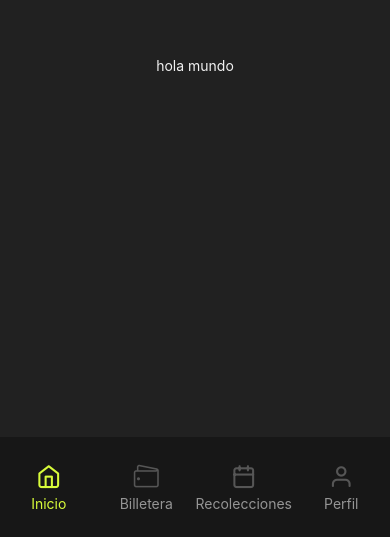
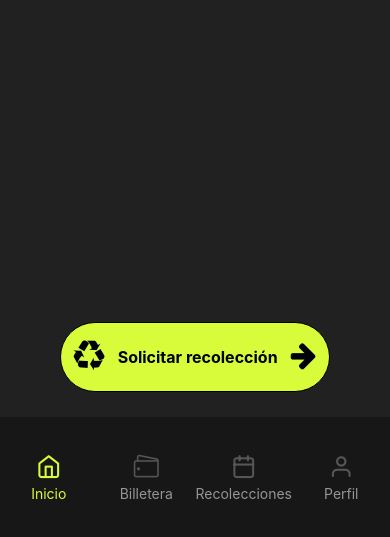
Before and after one commit to lortiz24/PT-mutuaCloneApp, a React Native app: screen / in a window 390 px wide. Shown: the part 307-844 px from the top of the page. Built offline with nearby package versions, Linux system fonts and the light colour scheme.

Commit message:
Se agrega boton flotante de redireccionar

```diff
--- a/src/components/common/app-bar/AppBar.tsx
+++ b/src/components/common/app-bar/AppBar.tsx
@@ -8,6 +8,7 @@ import ProfileView from '../../views/profile/ProfileView';
 import IconFeather from 'react-native-vector-icons/Feather';
 import SimpleLineIcons from 'react-native-vector-icons/SimpleLineIcons';
 import StyleText from '../../ui/style-text/StyleText';
+
 
 const styles = StyleSheet.create({
   container: {
@@ -29,7 +30,7 @@ const styles = StyleSheet.create({
 
 const Tab = createBottomTabNavigator();
 
-export const AppBar = () => {
+export const  AppBar = () => {
   return (
     <>
       <StatusBar barStyle="light-content" backgroundColor={styles.container.backgroundColor} />
@@ -38,7 +39,7 @@ export const AppBar = () => {
         screenOptions={{
           headerShown: false,
           tabBarStyle: {
-            height: 100,
+            height: 120,
             borderTopWidth: 0,
           },
         }}
--- /dev/null
+++ b/src/components/ui/button-redirect/ButtonRedirect.tsx
@@ -0,0 +1,29 @@
+import {
+  StyleProp,
+  TextStyle,
+  TouchableOpacity,
+  TouchableWithoutFeedback,
+  ViewStyle,
+} from 'react-native';
+import StyleText from '../style-text/StyleText';
+import Fontisto from 'react-native-vector-icons/Fontisto';
+import FontAwesome from 'react-native-vector-icons/FontAwesome';
+import { theme } from '../../../config/theme/theme';
+
+interface Props {
+  styleText?: StyleProp<TextStyle>;
+  styleTouchable?: StyleProp<ViewStyle>;
+  title: string;
+}
+
+const ButtonRedirect = ({ styleText, styleTouchable, title }: Props) => {
+  return (
+    <TouchableOpacity style={styleTouchable}>
+      <Fontisto name="recycle" size={30} color={theme.colors.black} style={{ paddingBottom: 5 }} />
+      <StyleText style={styleText}>{title}</StyleText>
+      <FontAwesome name="arrow-right" size={30} color={theme.colors.black} style={{ paddingBottom: 5 }} />
+    </TouchableOpacity>
+  );
+};
+
+export default ButtonRedirect;
--- a/src/components/views/home/HomeView.tsx
+++ b/src/components/views/home/HomeView.tsx
@@ -1,16 +1,42 @@
 import { View, StyleSheet } from 'react-native';
 import StyleText from '../../ui/style-text/StyleText';
+import ButtonRedirect from '../../ui/button-redirect/ButtonRedirect';
+
+import { theme } from '../../../config/theme/theme';
 
 const HomeView = () => {
   return (
     <View style={styles.container}>
-      <StyleText>hola mundo</StyleText>
+      <ButtonRedirect
+        styleText={styles.textStyle}
+        title="Solicitar recolección"
+        styleTouchable={styles.styleTouchable}
+      />
     </View>
   );
 };
 
 const styles = StyleSheet.create({
   container: { flex: 1, justifyContent: 'center', alignItems: 'center' },
+  textStyle: {
+    color: theme.colors.black,
+    fontWeight: theme.fontWeights.bold,
+    fontSize: theme.fontSizes.subHeading,
+  },
+  styleTouchable: {
+    borderWidth: 1,
+    color: theme.colors.black,
+    alignItems: 'center',
+    justifyContent: 'space-around',
+    paddingHorizontal: 6,
+    flexDirection: 'row',
+    width: 270,
+    position: 'absolute',
+    bottom: 25,
+    height: 70,
+    backgroundColor: theme.colors.green,
+    borderRadius: 100,
+  },
 });
 
 export default HomeView;
--- a/src/config/theme/theme.tsx
+++ b/src/config/theme/theme.tsx
@@ -4,7 +4,8 @@ export const theme: ITheme = {
     textSecondary: '#EEEEEE',
     primary: '#0366d6',
     white: '#fefefe',
-      green:'#D8FC3A'
+    green: '#D8FC3A',
+    black: '#01010C',
   },
   fontSizes: {
     body: 14,
@@ -20,11 +21,11 @@ export const theme: ITheme = {
   appBar: {
     primary: '#171717',
     textPrimary: '#959595',
-      textSecondary:'#D8FC3A'
+    textSecondary: '#D8FC3A',
   },
-    background:{
-      primary:'#212121',
-    }
+  background: {
+    primary: '#212121',
+  },
 };
 
 export interface ITheme {
@@ -50,12 +51,6 @@ export const theme: ITheme = {
   | undefined;
 
 export type TFontSize = 'body' | 'subHeading';
-  export type TTextAlign =
-    | 'auto'
-    | 'left'
-    | 'right'
-    | 'center'
-    | 'justify'
-    | undefined;
-  export type TColors = 'textPrimary' | 'textSecondary' | 'primary' | 'white' | 'green';
+export type TTextAlign = 'auto' | 'left' | 'right' | 'center' | 'justify' | undefined;
+export type TColors = 'textPrimary' | 'textSecondary' | 'primary' | 'white' | 'green' | 'black';
 export type TAppbar = 'primary' | 'textPrimary' | 'textSecondary';
```
Lines whose indentation alone changed are shown as unchanged.
